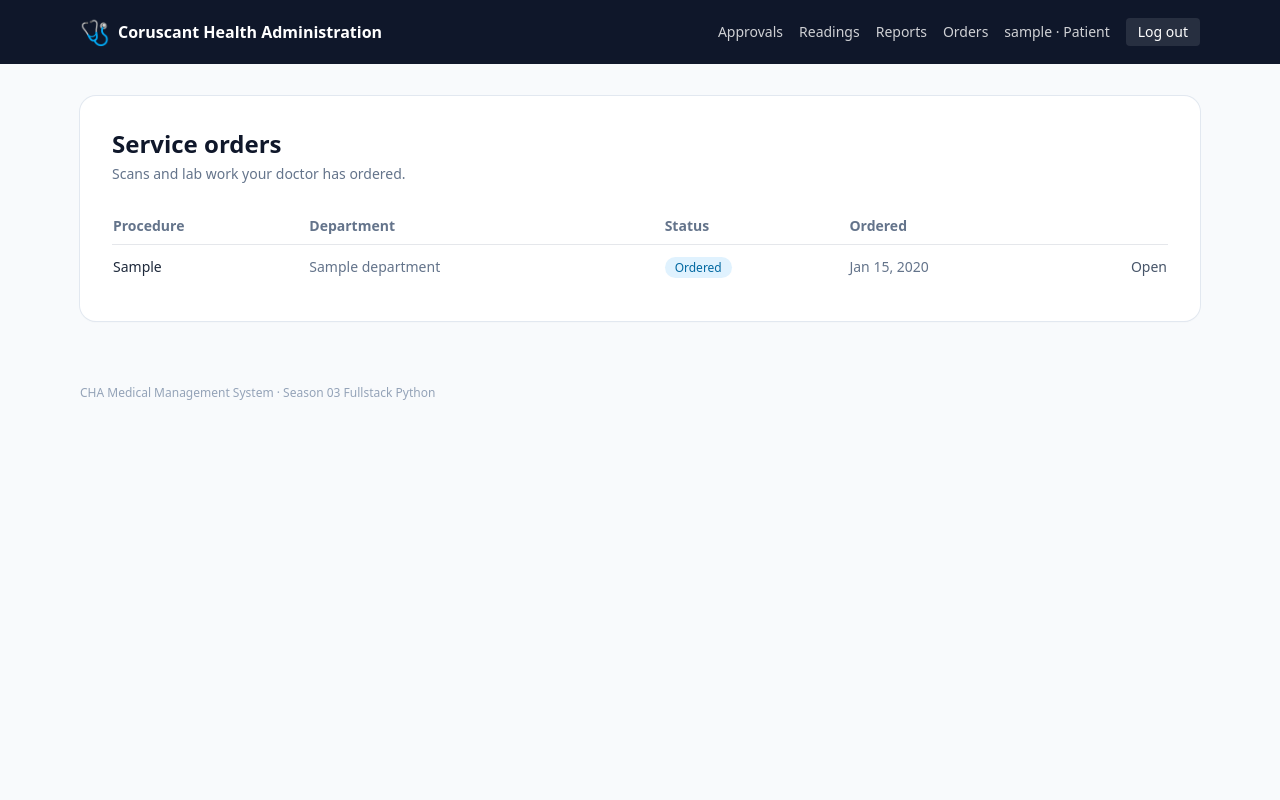
After one commit to subhangadirli/qwasar_coruscant_health_administration, a Django app: page /orders/my/ in a window 1280 px wide. The commit adds this page. Run offline with Django 5.2, Linux system fonts and the light colour scheme; a user stored in the database is signed in; tables that the repository leaves empty hold one stand-in row (values such as "Sample post"); some libraries are stand-ins or nearby versions.

Commit message:
Surface order status and results to doctor and patient (M4)

```diff
--- a/apps/orders/urls.py
+++ b/apps/orders/urls.py
@@ -36,4 +36,10 @@ urlpatterns = [
         views.OrderResultDownloadView.as_view(),
         name="download_result",
     ),
+    path("my/", views.PatientOrdersView.as_view(), name="patient_orders"),
+    path(
+        "my/<int:pk>/",
+        views.PatientOrderDetailView.as_view(),
+        name="patient_order",
+    ),
 ]
--- a/apps/orders/views.py
+++ b/apps/orders/views.py
@@ -10,7 +10,9 @@ from apps.accounts.mixins import (
     AssignedPatientMixin,
     DepartmentRequiredMixin,
     DoctorRequiredMixin,
+    RoleRequiredMixin,
 )
+from apps.accounts.models import Role
 
 from .forms import OrderResultForm, ServiceOrderForm
 from .models import OrderResult, OrderStatus, ServiceOrder
@@ -163,6 +165,34 @@ class CompleteOrderView(DepartmentQueueMixin, View):
         )
 
 
+class PatientOrdersMixin(RoleRequiredMixin):
+    """Restrict orders to the ones placed for the logged-in patient.
+
+    Scoping the queryset means another patient's order is a 404, never a
+    check that runs after the record is fetched.
+    """
+
+    allowed_roles = (Role.PATIENT,)
+
+    def get_queryset(self):
+        return self.request.user.service_orders.select_related(
+            "department", "doctor", "result"
+        )
+
+
+class PatientOrdersView(PatientOrdersMixin, ListView):
+    """A patient's own service orders, read-only."""
+
+    template_name = "orders/patient_orders.html"
+    context_object_name = "orders"
+    paginate_by = 25
+
+
+class PatientOrderDetailView(PatientOrdersMixin, DetailView):
+    template_name = "orders/patient_order_detail.html"
+    context_object_name = "order"
+
+
 class OrderResultDownloadView(LoginRequiredMixin, View):
     """Stream a result's attachment to anyone entitled to the order.
 
--- a/templates/base.html
+++ b/templates/base.html
@@ -29,6 +29,9 @@
             {% elif user.role == 'patient' %}
               <a href="{% url 'records:readings' %}" class="opacity-80 hover:opacity-100">Readings</a>
               <a href="{% url 'records:reports' %}" class="opacity-80 hover:opacity-100">Reports</a>
+              <a href="{% url 'orders:patient_orders' %}" class="opacity-80 hover:opacity-100">Orders</a>
+            {% elif user.role == 'department' %}
+              <a href="{% url 'orders:department_queue' %}" class="opacity-80 hover:opacity-100">Queue</a>
             {% endif %}
           {% endif %}
           <span class="opacity-80">{{ user.username }} · {{ user.get_role_display }}</span>
--- a/templates/dashboard/patient.html
+++ b/templates/dashboard/patient.html
@@ -13,5 +13,10 @@
     <h2 class="font-semibold text-slate-800">Prescriptions →</h2>
     <p class="mt-1 text-sm text-slate-500">Reports written by your doctor.</p>
   </a>
+  <a href="{% url 'orders:patient_orders' %}"
+     class="rounded-xl bg-white p-6 shadow-sm ring-1 ring-slate-200 hover:ring-emerald-300">
+    <h2 class="font-semibold text-slate-800">Service orders →</h2>
+    <p class="mt-1 text-sm text-slate-500">Scans and lab work, with results when ready.</p>
+  </a>
 </div>
 {% endblock %}
--- /dev/null
+++ b/templates/orders/patient_orders.html
@@ -0,0 +1,55 @@
+{% extends "base.html" %}
+{% block title %}My orders · CHA{% endblock %}
+
+{% block content %}
+<div class="rounded-2xl bg-white p-8 shadow-sm ring-1 ring-slate-200">
+  <h1 class="text-2xl font-bold text-slate-900">Service orders</h1>
+  <p class="mt-1 text-sm text-slate-500">Scans and lab work your doctor has ordered.</p>
+
+  {% if orders %}
+    <div class="mt-6 overflow-x-auto">
+      <table class="w-full text-left text-sm">
+        <thead class="text-slate-500">
+          <tr class="border-b">
+            <th class="py-2">Procedure</th>
+            <th class="py-2">Department</th>
+            <th class="py-2">Status</th>
+            <th class="py-2">Ordered</th>
+            <th class="py-2"></th>
+          </tr>
+        </thead>
+        <tbody>
+          {% for order in orders %}
+            <tr class="border-b last:border-0">
+              <td class="py-3 font-medium text-slate-800">{{ order.procedure }}</td>
+              <td class="py-3 text-slate-500">{{ order.department.name }}</td>
+              <td class="py-3">{% include "orders/_status_badge.html" %}</td>
+              <td class="py-3 text-slate-500">{{ order.created_at|date:"M d, Y" }}</td>
+              <td class="py-3 text-right">
+                <a href="{% url 'orders:patient_order' order.pk %}"
+                   class="text-slate-600 hover:text-slate-900">Open</a>
+              </td>
+            </tr>
+          {% endfor %}
+        </tbody>
+      </table>
+    </div>
+
+    {% if is_paginated %}
+      <nav class="mt-6 flex items-center justify-between text-sm">
+        {% if page_obj.has_previous %}
+          <a class="text-slate-600 hover:text-slate-900" href="?page={{ page_obj.previous_page_number }}">Previous</a>
+        {% else %}<span></span>{% endif %}
+        <span class="text-slate-500">Page {{ page_obj.number }} of {{ page_obj.paginator.num_pages }}</span>
+        {% if page_obj.has_next %}
+          <a class="text-slate-600 hover:text-slate-900" href="?page={{ page_obj.next_page_number }}">Next</a>
+        {% else %}<span></span>{% endif %}
+      </nav>
+    {% endif %}
+  {% else %}
+    <p class="mt-6 rounded-lg bg-slate-50 px-4 py-10 text-center text-slate-500">
+      Your doctor has not ordered any scans or lab work yet.
+    </p>
+  {% endif %}
+</div>
+{% endblock %}
```
Also changed, not shown: roadmap.md (+1 -1 lines), templates/orders/order_detail.html (+14 -0 lines), templates/orders/patient_order_detail.html (added, +53 -0 lines).
